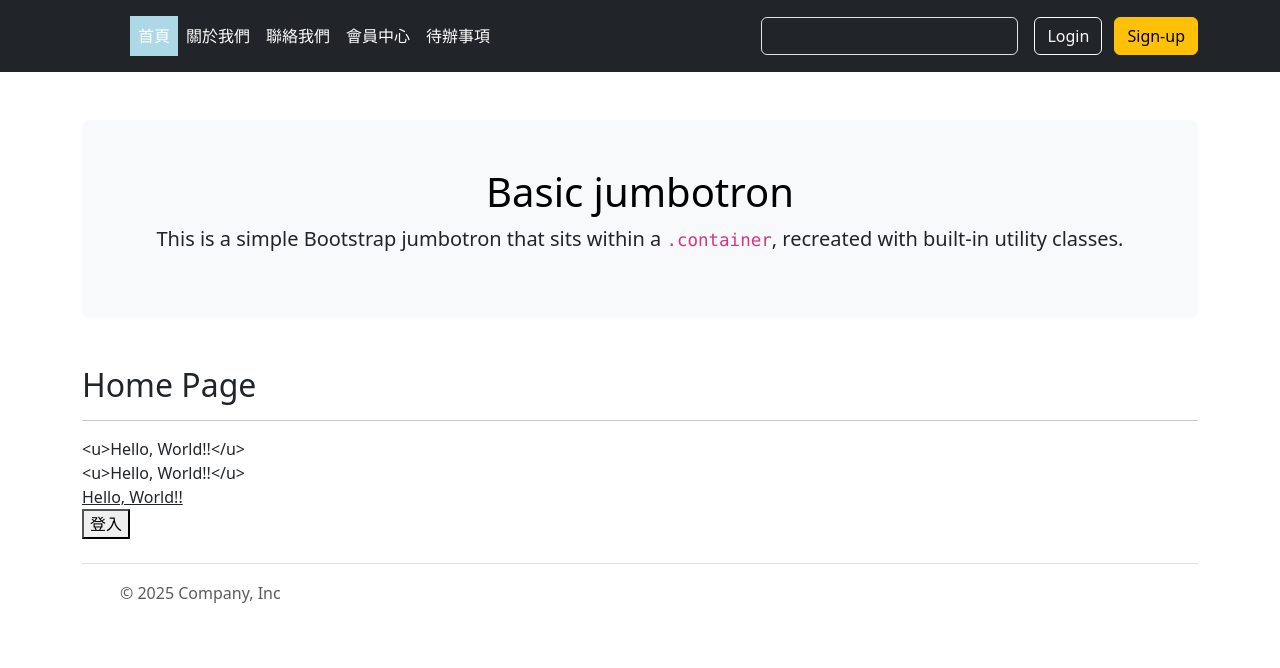
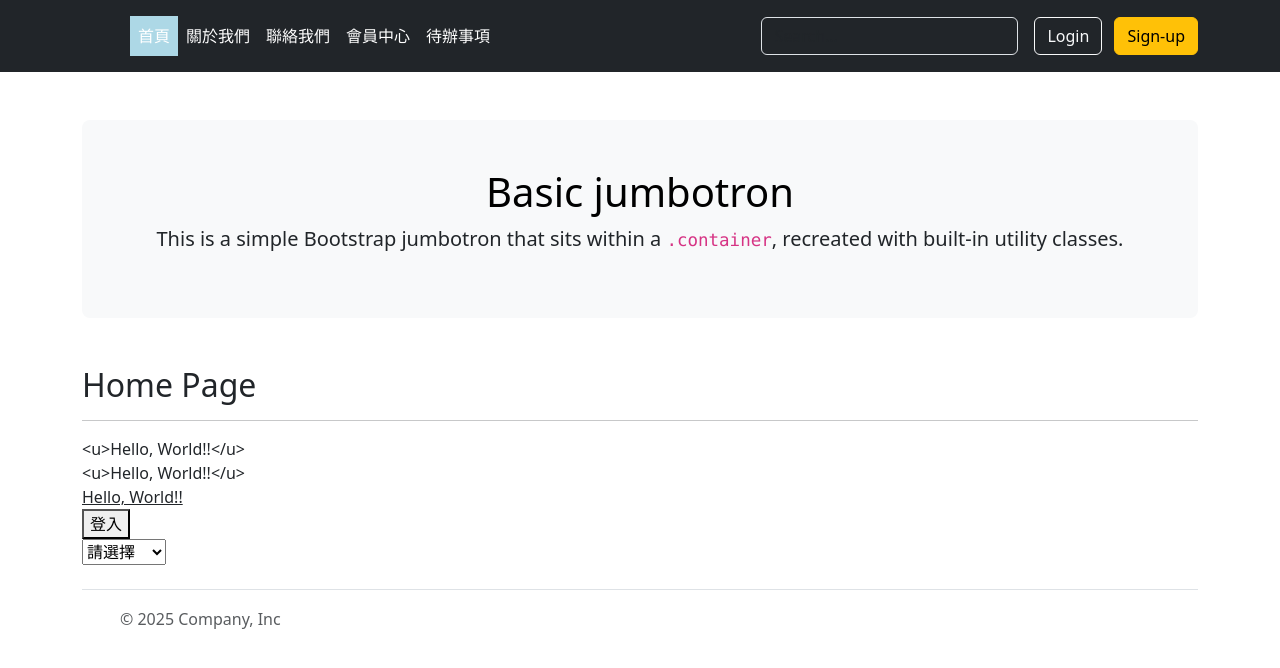
Before and after one commit to HsiaoHungWang/vue-s803, a Vue app: page /home in a window 1280 px wide. Shown: the top 668 px of the page. Built offline with nearby package versions, Linux system fonts and the light colour scheme.

Commit message:
v-for 讀取陣列

```diff
--- a/src/components/DirectiveComponent.vue
+++ b/src/components/DirectiveComponent.vue
@@ -8,6 +8,16 @@ import { ref } from 'vue';
     },3000)
 
     const isLoggedIn = ref(false)
+
+    const regions = ref([
+        {"name":"新興區", "code":"800"},
+        {"name":"前金區", "code":"801"},
+        {"name":"苓雅區", "code":"802"},
+        {"name":"鹽埕區", "code":"803"},
+        {"name":"鼓山區", "code":"804"},
+        {"name":"旗津區", "code":"805"}
+    ])
+    const selectedRegion = ref("")
 </script>
 
 <template>
@@ -24,6 +34,12 @@ import { ref } from 'vue';
       <div v-else>
         <button @click="isLoggedIn=!isLoggedIn">登入</button>
       </div>
+      <select v-model="selectedRegion">
+        <!--region => {"name":"新興區", "code":"800"} -->
+        <option value="">請選擇</option>
+        <option v-for="(region,idx) in regions" :key="region.code" :value="region.code">{{idx}} {{ region.name }}</option>
+
+      </select><span>{{ selectedRegion }}</span>
     </div>
 </template>
 
```
